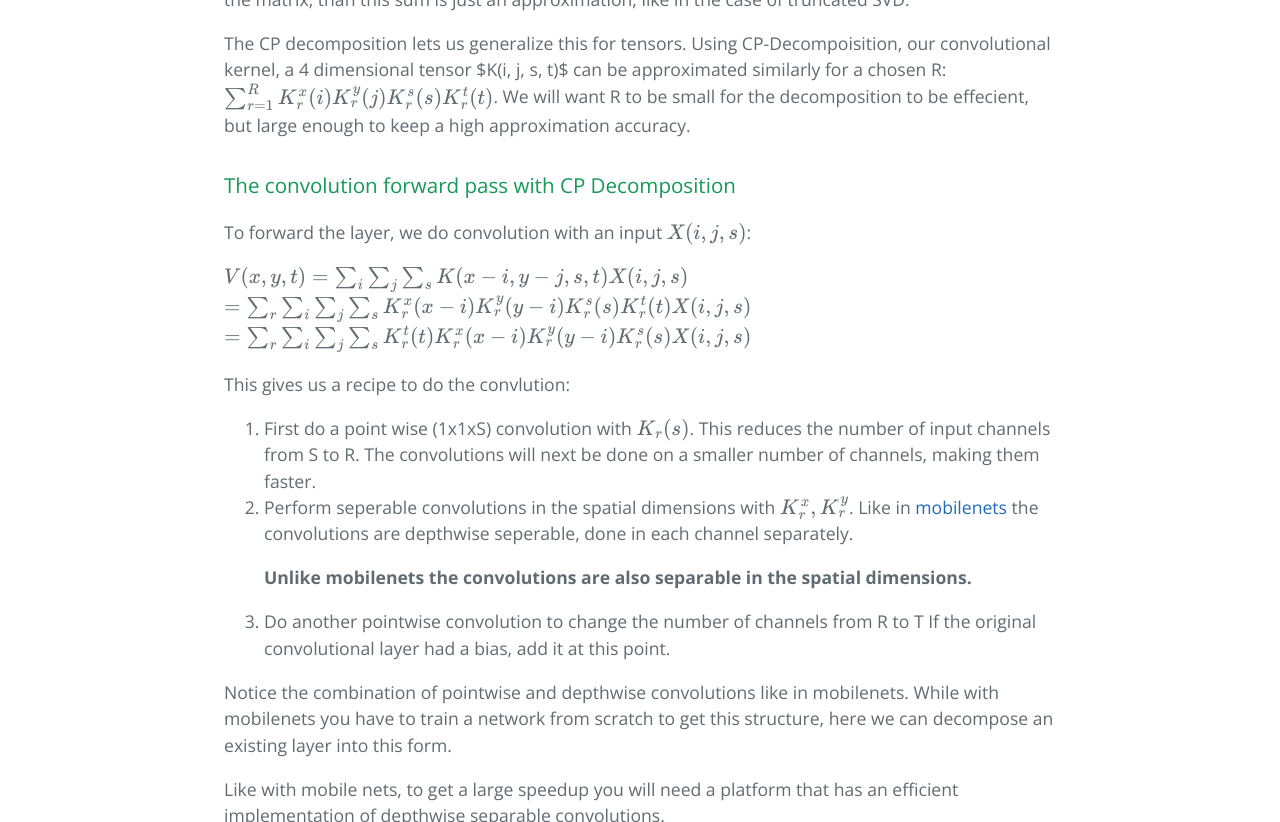
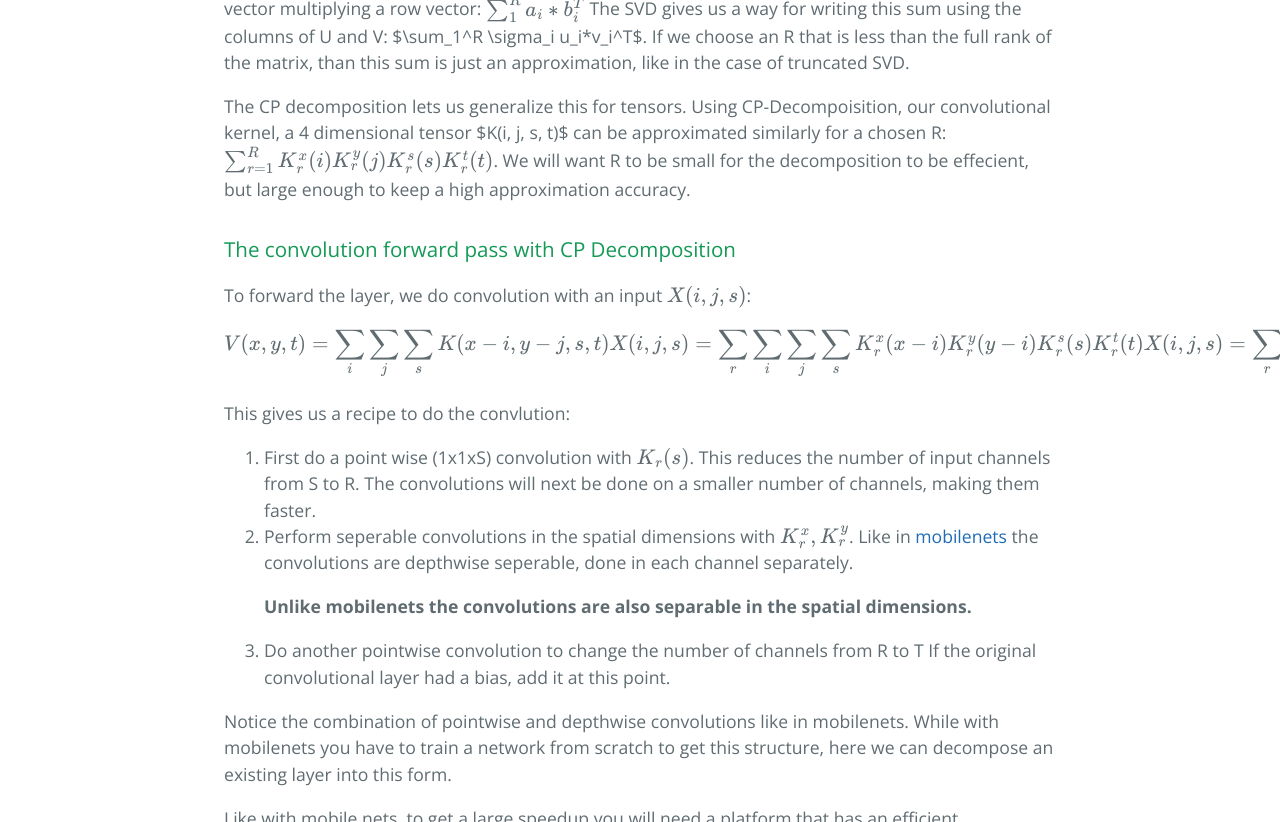
Before and after one commit to jacobgil/jacobgil.github.io, a Jekyll site: the page built from _posts/2018-01-23-tensor-decompositions-deep-neural-networks.md, in a window 1280 px wide and 900 px high, scrolled down 3180 px, cut to the strip 0-822 px from the top of the window. Built offline with Jekyll 4.4.1, drawn with Linux system fonts in a browser that asks for light colours; formulas are drawn with MathJax 3; comment, search, counter and statistics services are not loaded; some of the changed text lies outside the part shown.

Commit message:
Update 2018-01-23-tensor-decompositions-deep-neural-networks.md

```diff
--- a/_posts/2018-01-23-tensor-decompositions-deep-neural-networks.md
+++ b/_posts/2018-01-23-tensor-decompositions-deep-neural-networks.md
@@ -49,7 +53,9 @@ $$ A_{nxm} = U_{nxn} S_{nxm} V^T_{mxm} $$
 S is a diagonal matrix with non negative values along its diagonal (the singular values), and is usually constructed such that the singular values are sorted in descending order.
 U and V are orthogonal matrices: $$ U^TU=V^TV=I $$
 
-If we take the largest t singular values and zero out the rest, we get an approximation of A: $$ \hat{A} = U_{nxt}S_{txt}V^T_{mxt} $$
+If we take the largest t singular values and zero out the rest, we get an approximation of A:
+$$ \hat{A} = U_{nxt}S_{txt}V^T_{mxt} $$
+
 $$ \hat{A} $$ has the nice property of being the rank t matrix that has the Frobenius-norm closest to A, so $$ \hat{A} $$ is a good approximation of A if t is large enough.
 
 ## SVD on a fully connected layer
@@ -97,9 +103,7 @@ We will want R to be small for the decomposition to be effecient, but large enou
 ### The convolution forward pass with CP Decomposition
 To forward the layer, we do convolution with an input $$ X(i, j, s) $$:
 
-$$ V(x, y, t) = \sum_i \sum_j \sum_sK(x-i, y-j, s, t)X(i, j, s) $$
- $$ = \sum_r\sum_i \sum_j \sum_sK^x_r(x-i)K^y_r(y-i)K^s_r(s)K^t_r(t)X(i, j, s) $$
- $$ = \sum_r\sum_i \sum_j \sum_sK^t_r(t) K^x_r(x-i)K^y_r(y-i)K^s_r(s)X(i, j, s) $$
+$$ V(x, y, t) = \sum_i \sum_j \sum_sK(x-i, y-j, s, t)X(i, j, s) = \sum_r\sum_i \sum_j \sum_sK^x_r(x-i)K^y_r(y-i)K^s_r(s)K^t_r(t)X(i, j, s) = \sum_r\sum_i \sum_j \sum_sK^t_r(t) K^x_r(x-i)K^y_r(y-i)K^s_r(s)X(i, j, s) $$
 
 This gives us a recipe to do the convlution:
 
@@ -329,5 +333,3 @@ In this post we went over a tensor techniques for decomposing layers in deep neu
  - Tucker Decomposition reduced the number of input and output channels the 2D convolution layer operated on, and used pointwise convolutions to switch the number of channels before and after the 2D convolution.
 
 I think it's interesting how common patterns in network design, pointwise and depthwise convolutions, naturally appear in these decompositions!
-
-{% include katex_end.html %}
```
Also changed, not shown: other parts of _posts/2018-01-23-tensor-decompositions-deep-neural-networks.md (+7 -3 lines).
